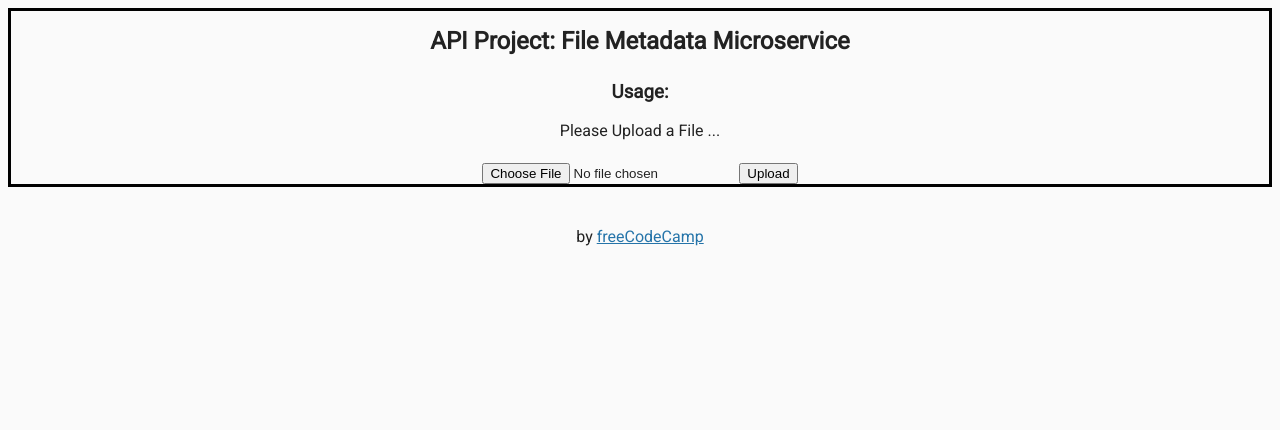
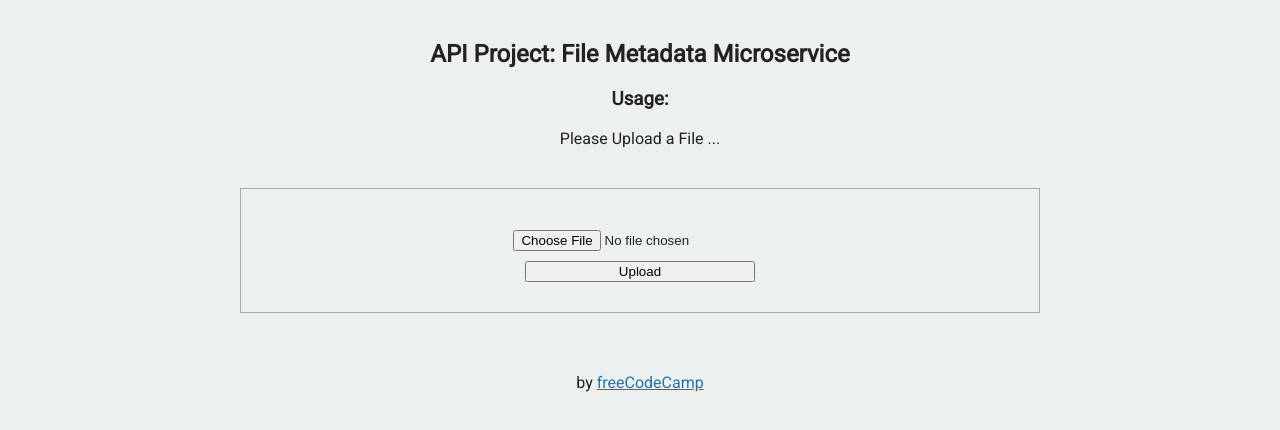
Before and after one commit to Davi-Archive/API-services-express, a website: page file/views/index.html in a window 1280 px wide. Drawn offline with Linux system fonts and the light colour scheme.

Commit message:
new /file/ index and path

```diff
--- a/file/views/index.html
+++ b/file/views/index.html
@@ -5,7 +5,7 @@
       <title>File Metadata</title>
       <link rel="shortcut icon" href="https://cdn.freecodecamp.org/universal/favicons/favicon-32x32.png" type="image/x-icon"/>
       <link href="https://fonts.googleapis.com/css?family=Roboto" rel="stylesheet" type="text/css">
-      <link href="/public/style.css" rel="stylesheet" type="text/css">
+      <link href="/public/file.css" rel="stylesheet" type="text/css">
    </head>
 
    <body>
--- a/index.js
+++ b/index.js
@@ -346,7 +346,7 @@ app.post("/file/api/fileanalyse", multer().single('upfile'), (req, res)=> {
 })
 
 app.get("/file/", (req, res)=>{
-  res.sendFile(__dirname + 'file/views/index.html');
+  res.sendFile(__dirname + '/file/views/index.html');
 })
 //Upload de arquivo - /file/api/fileanalyse
 //------------------------------------------------
--- /dev/null
+++ b/public/file.css
@@ -0,0 +1,42 @@
+/****** Main Styling ******/
+
+body {
+    font-family: 'Roboto', sans-serif;
+    font-size: 16px;
+    color: #222;
+    background-color: #ECF0F1;
+    text-align: center;
+  }
+
+  .container {
+    padding: 0;
+    margin-top: 40px;
+  }
+
+  .footer {
+    margin-top: 60px;
+  }
+
+  a {
+    color: #2574A9;
+  }
+
+  input {
+    display: block;
+    position: relative;
+    margin: 10px auto;
+  }
+
+  input#button {
+    width: 230px;
+  }
+
+  .view {
+    position:relative;
+    margin: auto;
+    margin-top: 40px;
+    border: 1px  solid  #aaa;
+    padding: 20px;
+    width: 60%;
+    min-width: 400px;
+  }
```
